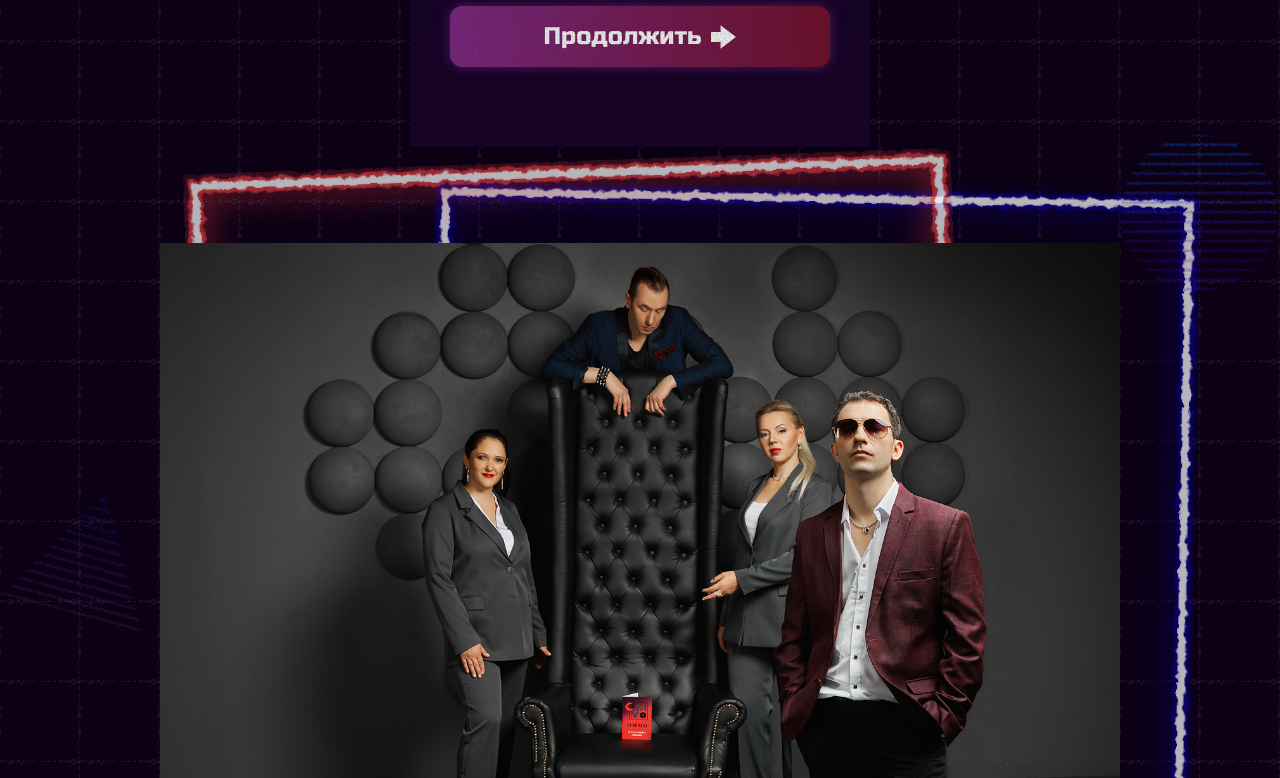
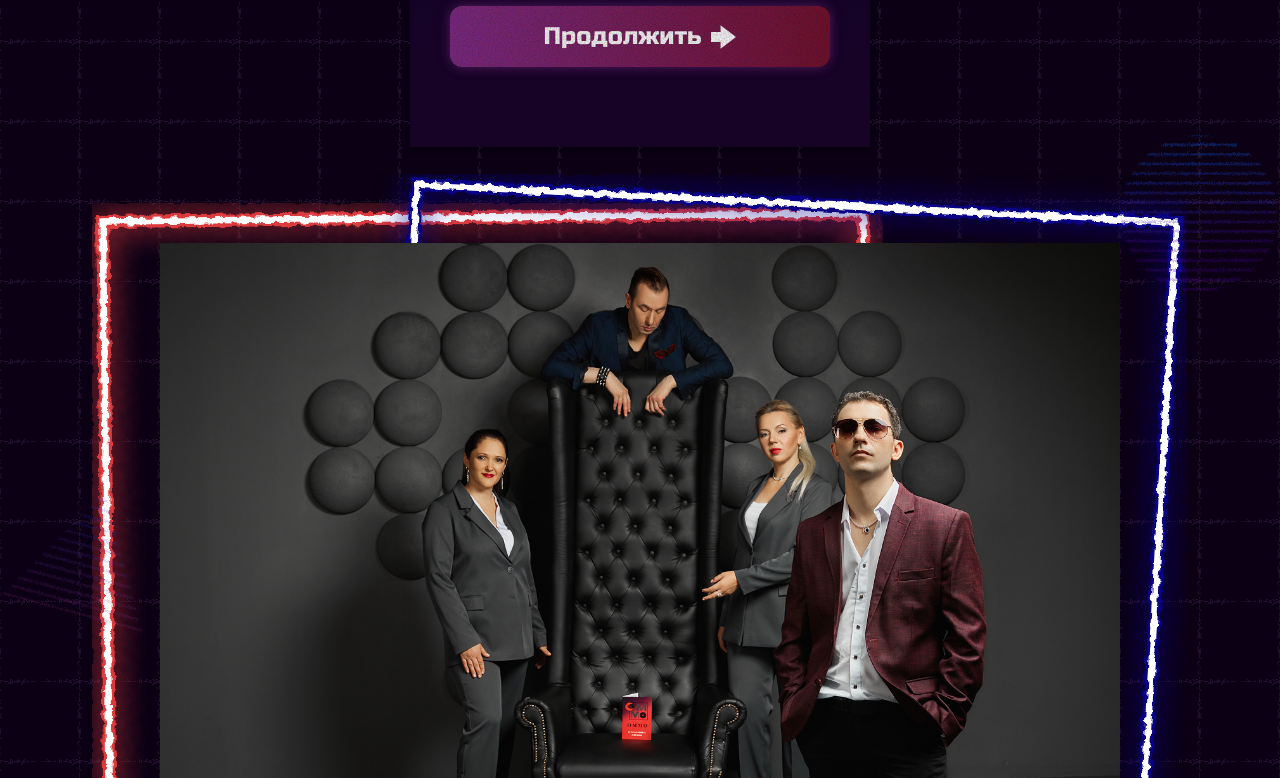
Before and after one commit to grelm21/ommo-front, a Vue app: page / in a window 1280 px wide. Shown: the part 2022-2800 px from the top of the page. Built offline with nearby package versions, Linux system fonts and the light colour scheme; a web font is replaced by a local one; what vue3-to-pdf would draw is missing.

Commit message:
fixed border in center

```diff
--- a/src/components/GalleryCarouselComponent.vue
+++ b/src/components/GalleryCarouselComponent.vue
@@ -1,6 +1,7 @@
 <script setup>
 import BlueSqIcon from '@/components/icons/BlueSqIcon.vue'
 import OrangeSqIcon from '@/components/icons/OrangeSqIcon.vue'
+import SqIcon from '@/components/icons/SqIcon.vue'
 
 const galleryImages = Object.values(
   import.meta.glob('../assets/gallery/*.{jpg,jpeg,png,webp}', {
@@ -11,8 +12,7 @@ const galleryImages = Object.values(
 </script>
 <template>
   <div id="custom-controls-gallery" class="relative w-full pt-24" data-carousel="slide">
-    <BlueSqIcon class="blue-sq"/>
-    <OrangeSqIcon class="orange-sq"/>
+<!--    <OrangeSqIcon class="orange-sq"/>-->
     <div class="relative overflow-hidden rounded-lg h-[78vh] md:h-[88vh]">
       <div
         v-for="(image, index) in galleryImages"
@@ -23,6 +23,7 @@ const galleryImages = Object.values(
         <img :src="image" class="foto-item" alt="Gallery image" />
       </div>
     </div>
+    <SqIcon class="absolute top-1/2 left-1/2 max-h-full h-full w-auto transform -translate-x-1/2 -translate-y-1/2"/>
 
     <div class="flex justify-center items-start">
       <button type="button" class="flex justify-center items-center me-4 h-full cursor-pointer group focus:outline-none" data-carousel-prev>
--- /dev/null
+++ b/src/components/icons/SqIcon.vue
@@ -0,0 +1,49 @@
+<template>
+  <svg width="1048" height="755" viewBox="0 0 1048 755" fill="none" xmlns="http://www.w3.org/2000/svg">
+    <g filter="url(#filter0_g_2015_163)">
+      <g filter="url(#filter1_f_2015_163)">
+        <rect width="693.573" height="652.508" transform="matrix(0.999941 -0.010882 0.0122951 0.999924 34.0735 67.9377)" stroke="#DC3B3E" stroke-width="12"/>
+      </g>
+      <rect width="693.573" height="652.508" transform="matrix(0.999941 -0.010882 0.0122951 0.999924 34.0735 67.9377)" stroke="#DC3B3E" stroke-width="12"/>
+      <rect width="693.573" height="652.508" transform="matrix(0.999941 -0.010882 0.0122951 0.999924 34.0735 67.9377)" stroke="white" stroke-width="6"/>
+    </g>
+    <g filter="url(#filter2_g_2015_163)">
+      <g filter="url(#filter3_f_2015_163)">
+        <rect width="693.466" height="652.62" transform="matrix(0.998752 0.0499438 -0.056084 0.998426 320.47 34.2902)" stroke="#090286" stroke-width="12"/>
+      </g>
+      <rect width="693.466" height="652.62" transform="matrix(0.998752 0.0499438 -0.056084 0.998426 320.47 34.2902)" stroke="#090286" stroke-width="12"/>
+      <rect width="693.466" height="652.62" transform="matrix(0.998752 0.0499438 -0.056084 0.998426 320.47 34.2902)" stroke="white" stroke-width="6"/>
+    </g>
+    <defs>
+      <filter id="filter0_g_2015_163" x="25" y="51.3254" width="719.702" height="678.136" filterUnits="userSpaceOnUse" color-interpolation-filters="sRGB">
+        <feFlood flood-opacity="0" result="BackgroundImageFix"/>
+        <feBlend mode="normal" in="SourceGraphic" in2="BackgroundImageFix" result="shape"/>
+        <feTurbulence type="fractalNoise" baseFrequency="0.125 0.125" numOctaves="3" seed="2956" />
+        <feDisplacementMap in="shape" scale="6" xChannelSelector="R" yChannelSelector="G" result="displacedImage" width="100%" height="100%" />
+        <feMerge result="effect1_texture_2015_163">
+          <feMergeNode in="displacedImage"/>
+        </feMerge>
+      </filter>
+      <filter id="filter1_f_2015_163" x="0" y="26.3254" width="769.702" height="728.136" filterUnits="userSpaceOnUse" color-interpolation-filters="sRGB">
+        <feFlood flood-opacity="0" result="BackgroundImageFix"/>
+        <feBlend mode="normal" in="SourceGraphic" in2="BackgroundImageFix" result="shape"/>
+        <feGaussianBlur stdDeviation="14" result="effect1_foregroundBlur_2015_163"/>
+      </filter>
+      <filter id="filter2_g_2015_163" x="274.539" y="25" width="747.861" height="704.808" filterUnits="userSpaceOnUse" color-interpolation-filters="sRGB">
+        <feFlood flood-opacity="0" result="BackgroundImageFix"/>
+        <feBlend mode="normal" in="SourceGraphic" in2="BackgroundImageFix" result="shape"/>
+        <feTurbulence type="fractalNoise" baseFrequency="0.125 0.125" numOctaves="3" seed="2956" />
+        <feDisplacementMap in="shape" scale="6" xChannelSelector="R" yChannelSelector="G" result="displacedImage" width="100%" height="100%" />
+        <feMerge result="effect1_texture_2015_163">
+          <feMergeNode in="displacedImage"/>
+        </feMerge>
+      </filter>
+      <filter id="filter3_f_2015_163" x="249.539" y="0" width="797.861" height="754.808" filterUnits="userSpaceOnUse" color-interpolation-filters="sRGB">
+        <feFlood flood-opacity="0" result="BackgroundImageFix"/>
+        <feBlend mode="normal" in="SourceGraphic" in2="BackgroundImageFix" result="shape"/>
+        <feGaussianBlur stdDeviation="14" result="effect1_foregroundBlur_2015_163"/>
+      </filter>
+    </defs>
+  </svg>
+
+</template>
```
